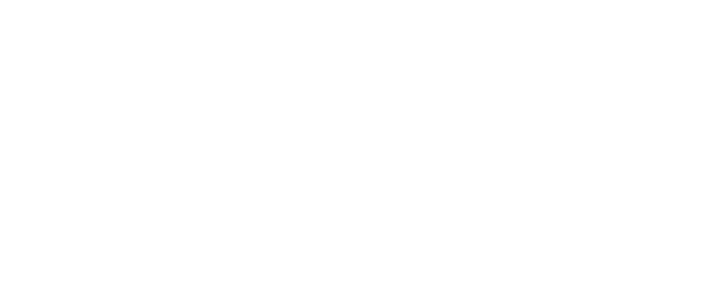
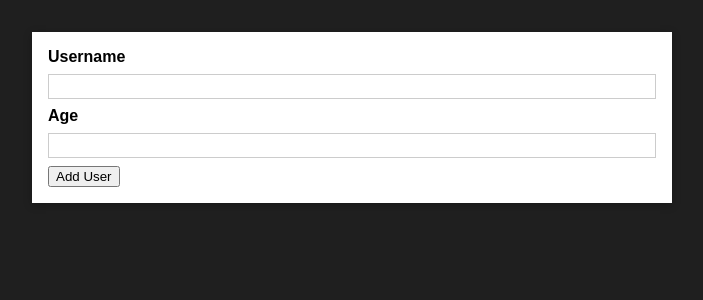
Before and after one commit to padepokanpenguin/todolist-course, a React (Create React App) app: page / in a window 1280 px wide. Shown: the top 300 px of the page, without its empty margins (288-991 px from the left). Built offline with nearby package versions, Linux system fonts and the light colour scheme.

Commit message:
adding form input component

```diff
--- a/src/App.js
+++ b/src/App.js
@@ -1,10 +1,10 @@
 import React from 'react';
-
+import AddUser from './components/Users/AddUser';
 
 function App() {
   return (
     <div>
-
+      <AddUser />
     </div>
   );
 }
--- /dev/null
+++ b/src/components/UI/Card.jsx
@@ -0,0 +1,8 @@
+import React from 'react';
+import classes from './Card.module.css';
+
+const Card = props => {
+  return <div className={`${classes.Card} ${props.className}`}>{props.children}</div>
+}
+
+export default Card;
--- /dev/null
+++ b/src/components/UI/Card.module.css
@@ -0,0 +1,4 @@
+.Card {
+  background-color: white;
+  box-shadow: 0 2px 8px rgba(0, 0, 0, .26);
+}
--- /dev/null
+++ b/src/components/Users/AddUser.jsx
@@ -0,0 +1,24 @@
+import React from 'react';
+import Card from '../UI/Card';
+import classes from './AddUser.module.css';
+
+const AddUser = props => {
+
+  const addUserHandler = (event) => {
+    event.preventDefault();
+  }
+
+  return (
+    <Card className={classes.Input}>
+      <form onSubmit={addUserHandler}>
+        <label htmlFor="username">Username</label>
+        <input id="username" type="text" />
+        <label htmlFor="age">Age</label>
+        <input id="age" type="number" />
+        <button type="submit">Add User</button>
+      </form>
+    </Card>
+   )
+}
+
+export default AddUser;
--- /dev/null
+++ b/src/components/Users/AddUser.module.css
@@ -0,0 +1,26 @@
+.Input {
+  margin: 2rem auto;
+  padding: 1rem;
+  width: 90%;
+  max-width: 40rem;
+}
+
+.Input label {
+  display: block;
+  font-weight: bold;
+  margin-bottom: .5rem;
+}
+
+.Input input {
+  font: inherit;
+  display: block;
+  width: 100%;
+  border: 1px solid #ccc;
+  padding: .15rem;
+  margin-bottom: .5rem;
+}
+
+.Input input:focus {
+  outline: none;
+  border-color: #4f005f;
+}
--- a/src/index.css
+++ b/src/index.css
@@ -4,6 +4,7 @@
 
 html {
   font-family: sans-serif;
+  background-color: #1f1f1f;
 }
 
 body {
```
